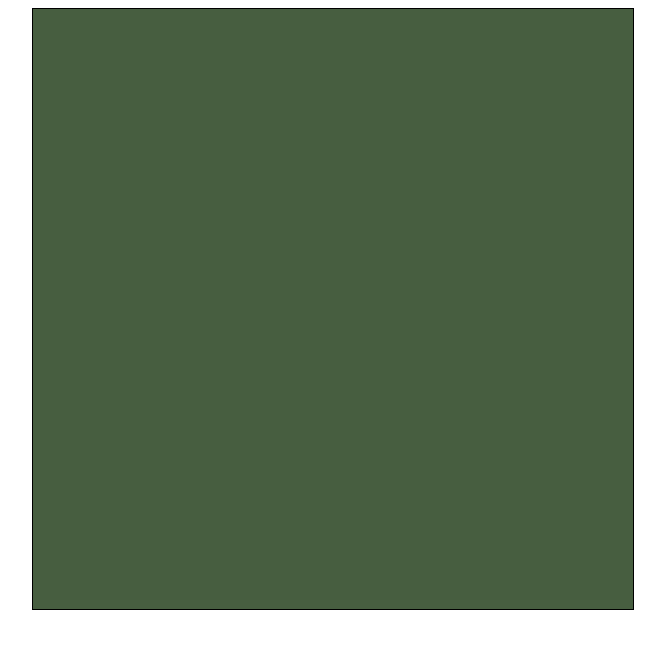
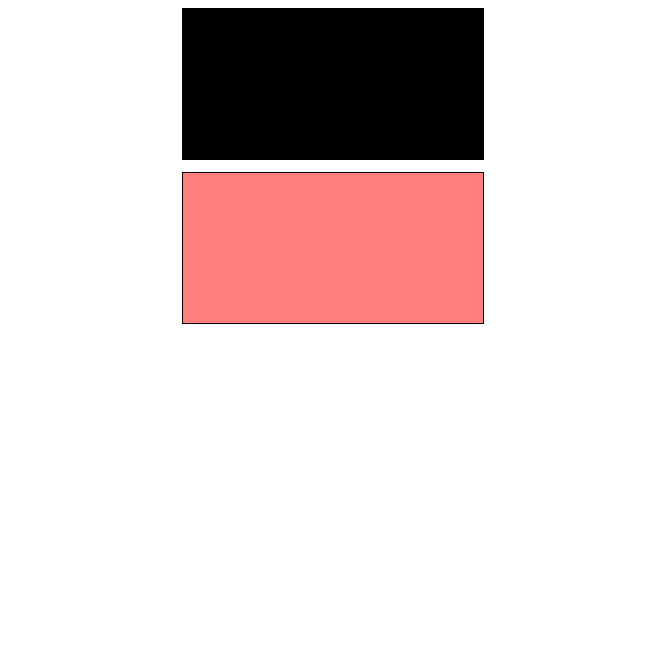
Before and after one commit to sakshamkadayat/CSS, a plain HTML site: page colors.html in a window 1280 px wide. Shown: the whole page, without its empty margins (307-972 px from the left). Drawn offline with Linux system fonts and the light colour scheme.

Commit message:
rgb and rgba

```diff
--- a/colors.html
+++ b/colors.html
@@ -6,18 +6,26 @@
     <meta name="viewport" content="width=device-width, initial-scale=1.0">
     <title>Colors in css</title>
     <style>
-        .container{
-            height: 600px;
-            width: 600px;
+        .container-1{
+            height: 150px;
+            width: 300px;
             border: 1px solid black;
             margin: 0 auto;
-            background-color: hsl(106, 19%, 31%);
+            background-color:rgb(0, 0, 0);
+            margin-bottom: 12px;
+        }
+        .container-2{
+            height: 150px;
+            width: 300px;
+            border: 1px solid black;
+            margin: 0 auto;
+            background-color:rgba(255, 0, 0,0.5);
         }
     </style>
 </head>
 <body>
-    <div class="container">
+    <div class="container-1"></div>
+    <div class="container-2"></div>
 
-    </div>
 </body>
 </html>
```
